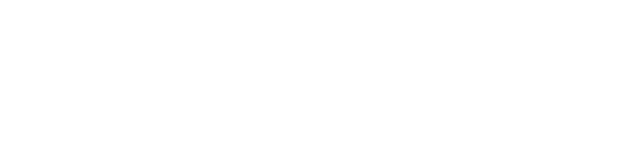
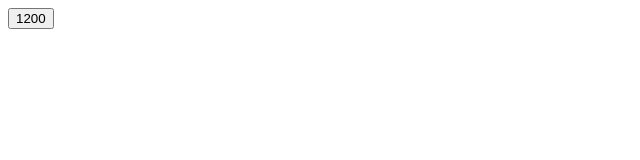
Before and after one commit to andreluizsaraivarocha-oss/Age-of-gl-ria, a plain HTML site: page selectera.html in a window 1280 px wide. Shown: the whole page, without its empty margins (0-640 px from the left). Drawn offline with Linux system fonts and the light colour scheme.

Commit message:
Atualizar o selectera.html

```diff
--- a/selectera.html
+++ b/selectera.html
@@ -9,6 +9,11 @@
 </head>
 <body>
 <div class="box">
+ <a href="teste2.html" target="_blank" >
+  <button class="botao1" name="teste">
+   1200
+  </button>
+</a>
 </div>
 </body>
 </html>
```
